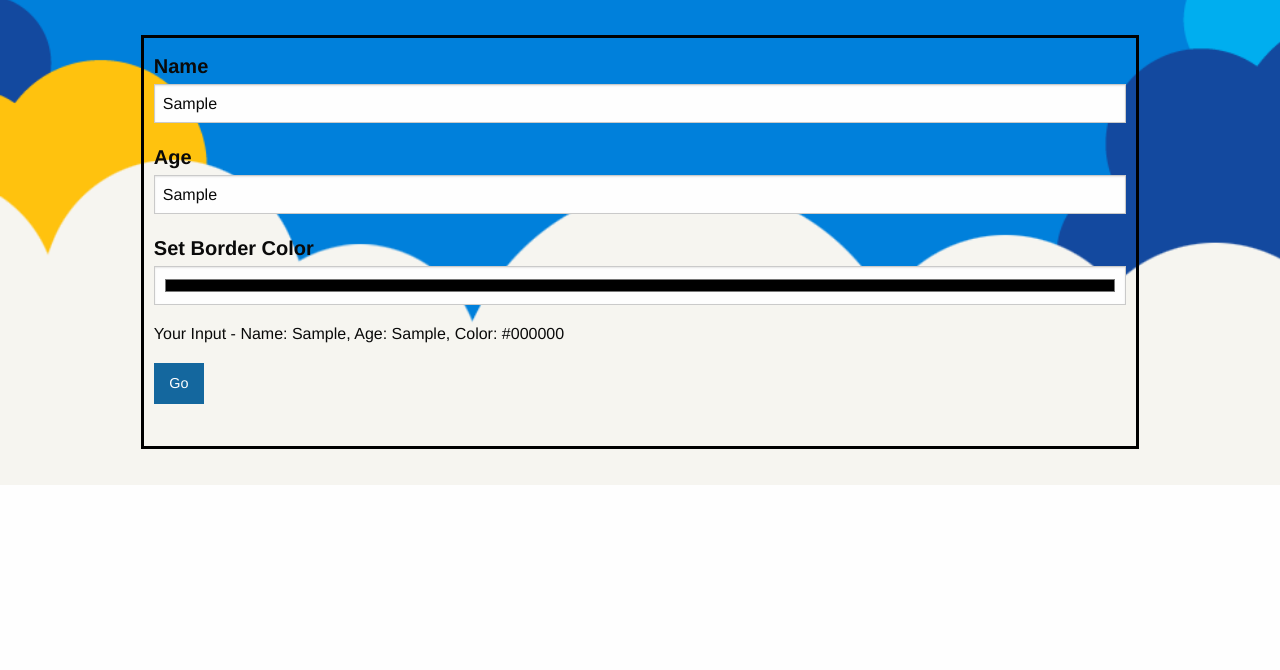
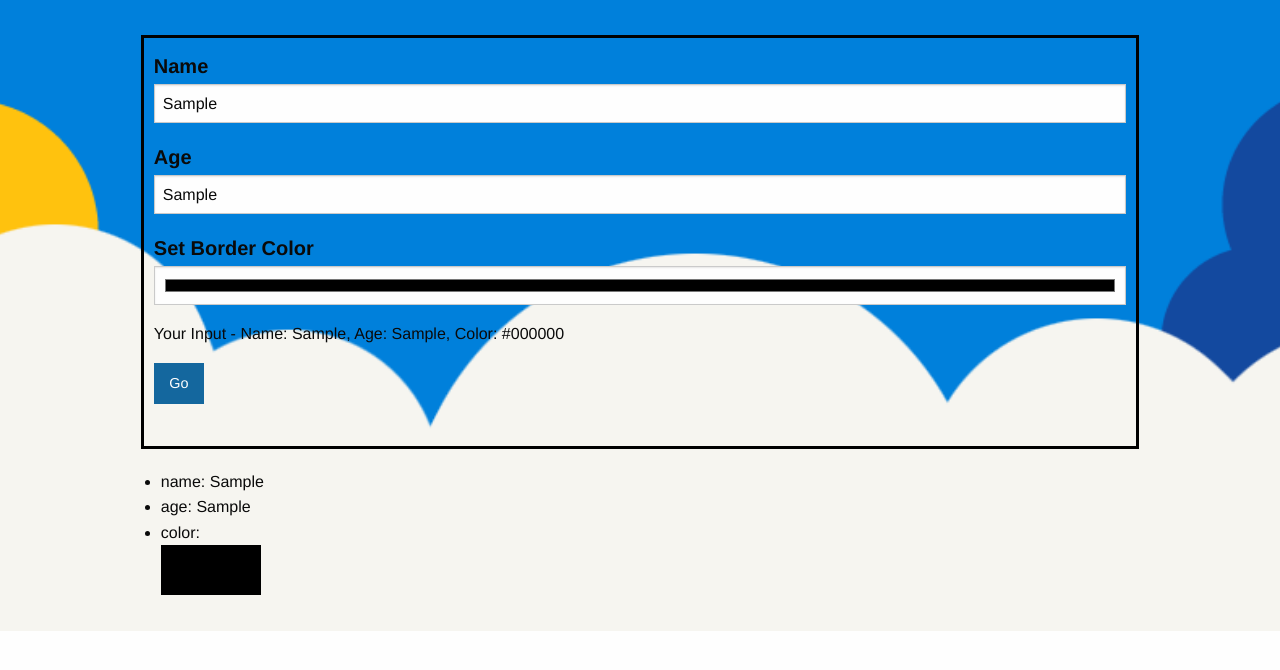
Before and after one commit to mashres15/people-factory, a plain HTML site: page index.html in a window 1280 px wide. Both pictures are taken after typing "Sample", "Sample" into the empty fields and a click on the button "Go". Shown: the part 98-768 px from the top of the page. Drawn offline with nearby package versions, Linux system fonts and the light colour scheme.

Commit message:
Day 2 Lab

```diff
--- a/index.html
+++ b/index.html
@@ -39,6 +39,8 @@
 
                 </form>
             </div>
+
+            <div id="details"></div>
         </section>
 
         <script src="index.js"></script>
--- a/index.js
+++ b/index.js
@@ -1,14 +1,47 @@
 const personForm = document.querySelector('form#personForm')
 
 function handleSubmit(ev) {
-  ev.preventDefault()
-  const f = ev.target
-  const name = f.personName.value
-  const age = f.personAge.value
-  const color = f.color.value
-  document.getElementById('personForm').style.borderColor = color
-  document.querySelector('h1').textContent = name +" " + age
-  document.getElementById('emptyPara').textContent = "Your Input - Name: " + name + ", Age: " + age + ", Color: " + color
+    ev.preventDefault()
+    const f = ev.target
+    const details = document.querySelector('#details')
+    const person ={
+        name: f.personName.value,
+        age: f.personAge.value,
+        color: setColor(f.color.value).outerHTML,
+    }
+    document.getElementById('personForm').style.borderColor = f.color.value
+    document.querySelector('h1').textContent = f.personName.value + " " + f.personAge.value
+    document.getElementById('emptyPara').textContent = "Your Input - Name: " + f.personName.value + ", Age: " + f.personAge.value + ", Color: " + f.color.value
+
+
+    details.appendChild(createList(person))
 }
 
 personForm.addEventListener('submit', handleSubmit)
+
+
+
+function createListElement(field, value) {
+    const li = document.createElement("li");
+    li.innerHTML = `${field}: ${value}`
+    return li
+}
+
+function createList(personData){
+    const ul = document.createElement('ul')
+    Object.keys(personData).map(function(field){
+        const li = createListElement(field, personData[field])
+        ul.appendChild(li)
+    })
+
+    return ul
+}
+
+function setColor(color){
+    const colorDiv = document.createElement('div')
+    colorDiv.style.backgroundColor = color
+    colorDiv.style.height = "50px"
+    colorDiv.style.width = "100px"
+
+    return colorDiv
+}
```
